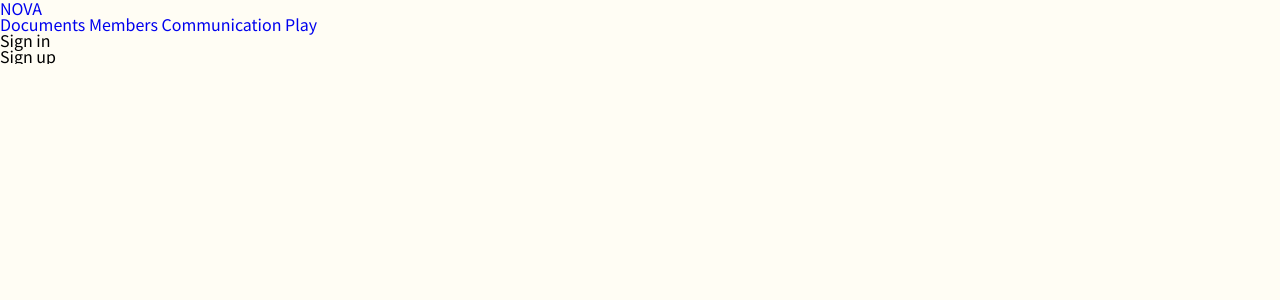
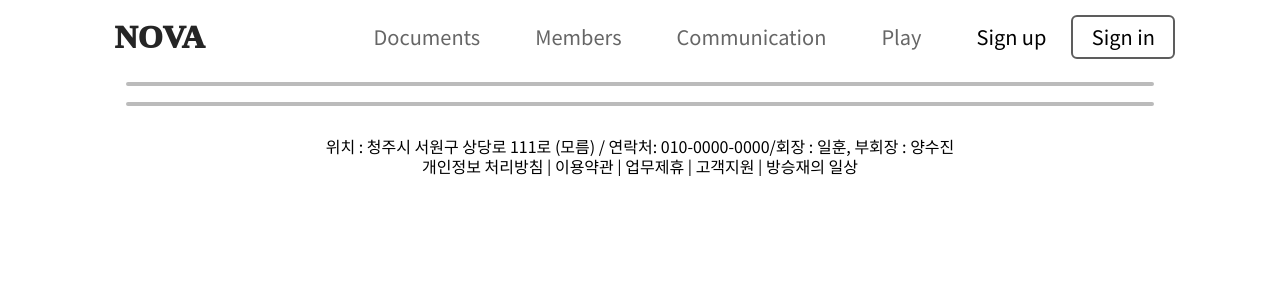
Before and after one commit to Nova-Homepage/NovaHomepage-Frontend, a Vue app in the folder frontend/: page / in a window 1280 px wide. Shown: the top 300 px of the page. Built offline with nearby package versions, Linux system fonts and the light colour scheme.

Commit message:
header,footer

```diff
--- a/frontend/package.json
+++ b/frontend/package.json
@@ -28,7 +28,9 @@
     "eslint-plugin-import": "^2.25.3",
     "eslint-plugin-node": "^11.1.0",
     "eslint-plugin-promise": "^5.1.0",
-    "eslint-plugin-vue": "^8.0.3"
+    "eslint-plugin-vue": "^8.0.3",
+    "sass": "^1.58.3",
+    "scss": "^0.2.4"
   },
   "eslintConfig": {
     "root": true,
--- a/frontend/src/assets/scss/reset.scss
+++ b/frontend/src/assets/scss/reset.scss
@@ -134,3 +134,9 @@ BDO[DIR="rtl"] {
     page-break-before: avoid;
   }
 }
+
+hr{ // 구분선
+  width: 80%;
+  border: 2px solid #BBBBBB;
+  border-radius : 2px;
+}
--- a/frontend/src/assets/scss/style.scss
+++ b/frontend/src/assets/scss/style.scss
@@ -2,6 +2,6 @@ body {
     margin: 0;
     width: 100%;
     height: 100%;
-    background-color: #FFFDF4;
+    background-color: #ffffff;
     overflow-x: hidden;
 }
--- /dev/null
+++ b/frontend/src/components/main/MainFooter.vue
@@ -0,0 +1,27 @@
+<template>
+  <body class="MainFooter">
+    <hr/>
+    <div class="MainFooterText">
+      위치 : 청주시 서원구 상당로 111로 (모름) / 연락처: 010-0000-0000/회장 : 일훈, 부회장 : 양수진
+    </div>
+    <div class="mainFotterText">
+      <!-- 나중에 링크로 처리해줘야함 -->
+      개인정보 처리방침 | 이용약관 | 업무제휴 | 고객지원 | 방승재의 일상
+    </div>
+  </body>
+</template>
+
+<style>
+@import url("https://fonts.googleapis.com/css2?family=Rubik+Mono+One&display=swap");
+@import url("https://fonts.googleapis.com/css2?family=Roboto:ital@1&family=Rubik+Mono+One&display=swap");
+
+.MainFooter {
+  text-align: center;
+  overflow : hidden;
+  font-size : 16px;
+  line-height: 20px;
+}
+.MainFooterText{
+  margin-top : 30px;
+}
+</style>
--- a/frontend/src/components/main/MainHeader.vue
+++ b/frontend/src/components/main/MainHeader.vue
@@ -2,31 +2,91 @@
   <body>
     <nav class="nav">
       <div class="nav__logo">
-        <router-link to="/">NOVA</router-link>
+        <router-link to="/" class="nav__logo_text">NOVA</router-link>
       </div>
 
       <div class="nav__menu">
-            <router-link to="/home">
+            <router-link to="/home" class="disableLink">
                 Documents
             </router-link>
-            <router-link to="/MainBoard">
+            <router-link to="/MainBoard" class="disableLink">
                 Members
             </router-link>
-            <router-link to="/Politician">
+            <router-link to="/Politician" class="disableLink">
                 Communication
             </router-link>
-            <router-link to="/Mypage">
+            <router-link to="/Mypage" class="disableLink">
                 Play
             </router-link>
-        </div>
+      </div>
 
-      <div class="nav__signIn"><p>Sign in</p></div>
-      <div class="nav__signUp"><p>Sign up</p></div>
+      <!-- 로그인시 바뀌어야하는부분 -->
+      <div class="nav__sign">
+        <div class="nav__signUp"><p>Sign up</p></div>
+        <div class="nav__signIn"><p>Sign in</p></div>
+      </div>
     </nav>
+    <hr/>
   </body>
 </template>
 
 <style>
 @import url("https://fonts.googleapis.com/css2?family=Rubik+Mono+One&display=swap");
 @import url("https://fonts.googleapis.com/css2?family=Roboto:ital@1&family=Rubik+Mono+One&display=swap");
+
+.nav{
+  display : flex;
+  justify-content: center;
+}
+.nav__sign{
+  display :flex;
+  align-items: center;
+}
+
+.nav__menu{
+  display : flex;
+  align-items: center;
+}
+
+.nav__logo_text{
+width: 124px;
+height: 54px;
+left: 120px;
+top: 32px;
+margin-right : 100px;
+
+font-family: 'Rubik One';
+font-style: normal;
+font-weight: 1000;
+font-size: 32px;
+line-height: 20px;
+padding : 10px;
+
+display: flex;
+align-items: center;
+font-feature-settings: 'pnum' on, 'lnum' on;
+color: #252525;
+}
+
+.disableLink{
+  font-size: 20px;
+  color : #666666;
+  padding : 25px;
+  padding-right : 30px;
+}
+
+.nav__signUp{
+  font-size: 20px;
+  padding : 25px;
+}
+.nav__signIn{
+  font-size: 20px;
+  width: 100px;
+  height: 40px;
+  border: 2px solid #5D5D5D;
+  border-radius: 6px;
+  display: flex;
+  align-items: center;
+  justify-content: center;
+}
 </style>
--- a/frontend/src/views/main/MainPage.vue
+++ b/frontend/src/views/main/MainPage.vue
@@ -2,17 +2,23 @@
   <body>
     <div class="wrap">
       <MainHeader />
+
+      <!-- 본문내용 들어갈부분 -->
+
+      <MainFooter />
     </div>
   </body>
 </template>
 
 <script>
 import MainHeader from "@/components/main/MainHeader.vue";
+import MainFooter from "@/components/main/MainFooter.vue";
 
 export default {
   name: "MainPage",
   components: {
     MainHeader: MainHeader,
+    MainFooter: MainFooter,
   },
 };
 </script>
```
Also changed, not shown: 1 other file (tests, documents, lock files or other folders).
